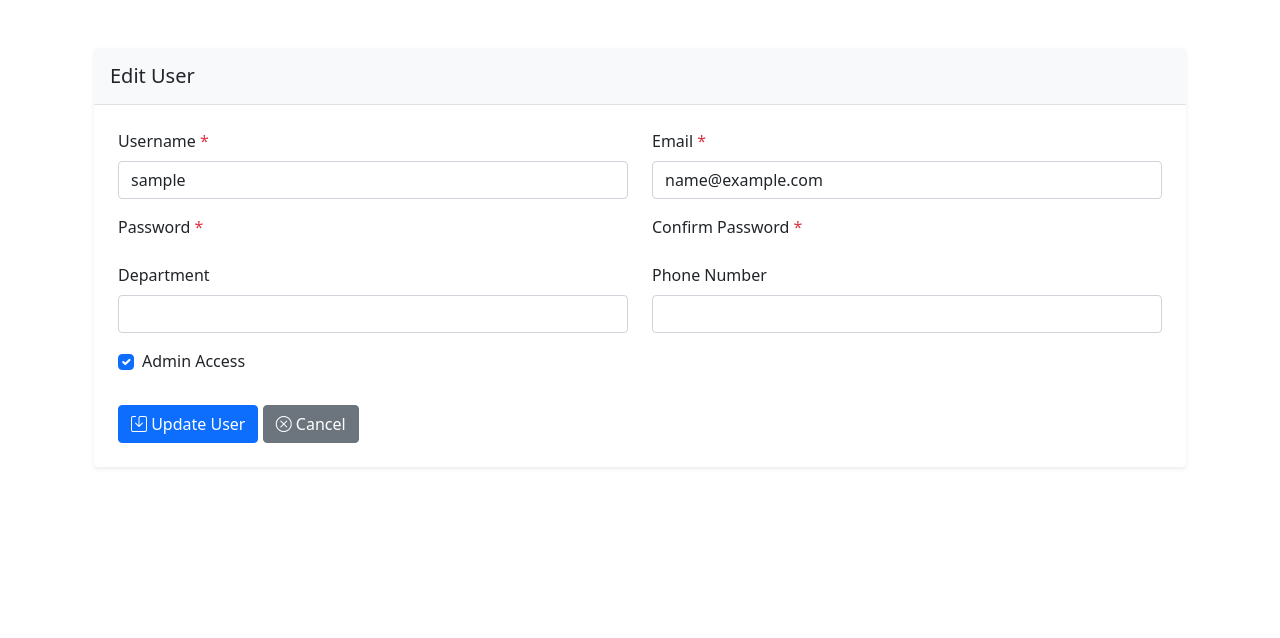
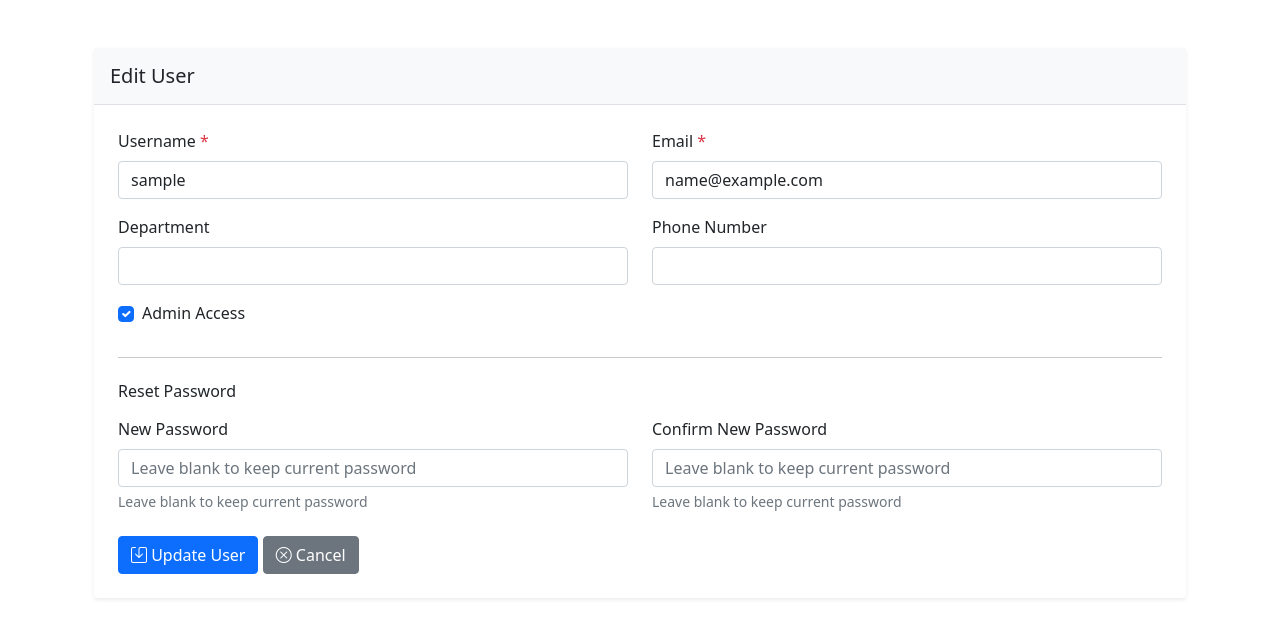
Before and after one commit to ghanad/sentryHub, a Django app: page /users/1/update/ in a window 1280 px wide. Shown: the part 104-742 px from the top of the page. Run offline with Django 4.2, Linux system fonts and the light colour scheme; the visitor is signed in with stand-in values (Sample User, id 1); data comes from the database, SQL or seed files in the repository; some libraries are stand-ins or nearby versions.

Commit message:
Enhance user change form to include password reset functionality. Add password1 and password2 fields with validation for matching passwords. Update user form template to display new password fields conditionally based on user existence, and include help text for clarity.

```diff
--- a/users/forms.py
+++ b/users/forms.py
@@ -40,13 +40,17 @@ class CustomUserChangeForm(UserChangeForm):
     username = forms.CharField(widget=forms.TextInput(attrs={'class': 'form-control'}))
     email = forms.EmailField(widget=forms.EmailInput(attrs={'class': 'form-control'}))
     is_staff = forms.BooleanField(required=False, label='Admin Access', widget=forms.CheckboxInput(attrs={'class': 'form-check-input'}))
+    password1 = forms.CharField(required=False, widget=forms.PasswordInput(attrs={'class': 'form-control', 'placeholder': 'Leave blank to keep current password'}))
+    password2 = forms.CharField(required=False, widget=forms.PasswordInput(attrs={'class': 'form-control', 'placeholder': 'Leave blank to keep current password'}))
 
     class Meta:
         model = User
-        fields = ('username', 'email', 'is_staff', 'department', 'phone_number')
+        fields = ('username', 'email', 'is_staff', 'department', 'phone_number', 'password1', 'password2')
 
     def __init__(self, *args, **kwargs):
         super().__init__(*args, **kwargs)
+        self.fields['password1'].help_text = 'Leave blank to keep current password'
+        self.fields['password2'].help_text = 'Leave blank to keep current password'
         if self.instance.pk:
             try:
                 profile = self.instance.profile
@@ -55,8 +59,26 @@ class CustomUserChangeForm(UserChangeForm):
             except UserProfile.DoesNotExist:
                 pass
 
+    def clean(self):
+        cleaned_data = super().clean()
+        password1 = cleaned_data.get('password1')
+        password2 = cleaned_data.get('password2')
+
+        if password1 or password2:
+            if not password1:
+                self.add_error('password1', 'Please enter a new password')
+            if not password2:
+                self.add_error('password2', 'Please confirm the new password')
+            if password1 and password2 and password1 != password2:
+                self.add_error('password2', 'Passwords do not match')
+
+        return cleaned_data
+
     def save(self, commit=True):
         user = super().save(commit=False)
+        password1 = self.cleaned_data.get('password1')
+        if password1:
+            user.set_password(password1)
         if commit:
             user.save()
             profile, created = UserProfile.objects.get_or_create(user=user)
--- a/users/templates/users/user_form.html
+++ b/users/templates/users/user_form.html
@@ -64,30 +64,6 @@
 
                     <div class="row mb-3">
                         <div class="col-md-6">
-                            <label for="{{ form.password1.id_for_label }}" class="form-label">Password <span class="text-danger">*</span></label>
-                            {{ form.password1 }}
-                            {% if form.password1.errors %}
-                            <div class="invalid-feedback d-block">
-                                {{ form.password1.errors }}
-                            </div>
-                            {% endif %}
-                            {% if form.password1.help_text %}
-                            <div class="form-text">{{ form.password1.help_text }}</div>
-                            {% endif %}
-                        </div>
-                        <div class="col-md-6">
-                            <label for="{{ form.password2.id_for_label }}" class="form-label">Confirm Password <span class="text-danger">*</span></label>
-                            {{ form.password2 }}
-                            {% if form.password2.errors %}
-                            <div class="invalid-feedback d-block">
-                                {{ form.password2.errors }}
-                            </div>
-                            {% endif %}
-                        </div>
-                    </div>
-
-                    <div class="row mb-3">
-                        <div class="col-md-6">
                             <label for="{{ form.department.id_for_label }}" class="form-label">Department</label>
                             {{ form.department }}
                             {% if form.department.errors %}
@@ -117,6 +93,64 @@
                             </div>
                         </div>
                     </div>
+
+                    {% if form.instance.pk %}
+                    <hr class="my-4">
+                    <h6 class="mb-3">Reset Password</h6>
+                    <div class="row mb-3">
+                        <div class="col-md-6">
+                            <label for="{{ form.password1.id_for_label }}" class="form-label">New Password</label>
+                            {{ form.password1 }}
+                            {% if form.password1.errors %}
+                            <div class="invalid-feedback d-block">
+                                {{ form.password1.errors }}
+                            </div>
+                            {% endif %}
+                            {% if form.password1.help_text %}
+                            <div class="form-text">{{ form.password1.help_text }}</div>
+                            {% endif %}
+                        </div>
+                        <div class="col-md-6">
+                            <label for="{{ form.password2.id_for_label }}" class="form-label">Confirm New Password</label>
+                            {{ form.password2 }}
+                            {% if form.password2.errors %}
+                            <div class="invalid-feedback d-block">
+                                {{ form.password2.errors }}
+                            </div>
+                            {% endif %}
+                            {% if form.password2.help_text %}
+                            <div class="form-text">{{ form.password2.help_text }}</div>
+                            {% endif %}
+                        </div>
+                    </div>
+                    {% else %}
+                    <div class="row mb-3">
+                        <div class="col-md-6">
+                            <label for="{{ form.password1.id_for_label }}" class="form-label">Password <span class="text-danger">*</span></label>
+                            {{ form.password1 }}
+                            {% if form.password1.errors %}
+                            <div class="invalid-feedback d-block">
+                                {{ form.password1.errors }}
+                            </div>
+                            {% endif %}
+                            {% if form.password1.help_text %}
+                            <div class="form-text">{{ form.password1.help_text }}</div>
+                            {% endif %}
+                        </div>
+                        <div class="col-md-6">
+                            <label for="{{ form.password2.id_for_label }}" class="form-label">Confirm Password <span class="text-danger">*</span></label>
+                            {{ form.password2 }}
+                            {% if form.password2.errors %}
+                            <div class="invalid-feedback d-block">
+                                {{ form.password2.errors }}
+                            </div>
+                            {% endif %}
+                            {% if form.password2.help_text %}
+                            <div class="form-text">{{ form.password2.help_text }}</div>
+                            {% endif %}
+                        </div>
+                    </div>
+                    {% endif %}
 
                     <div class="row mt-4">
                         <div class="col-12">
```
